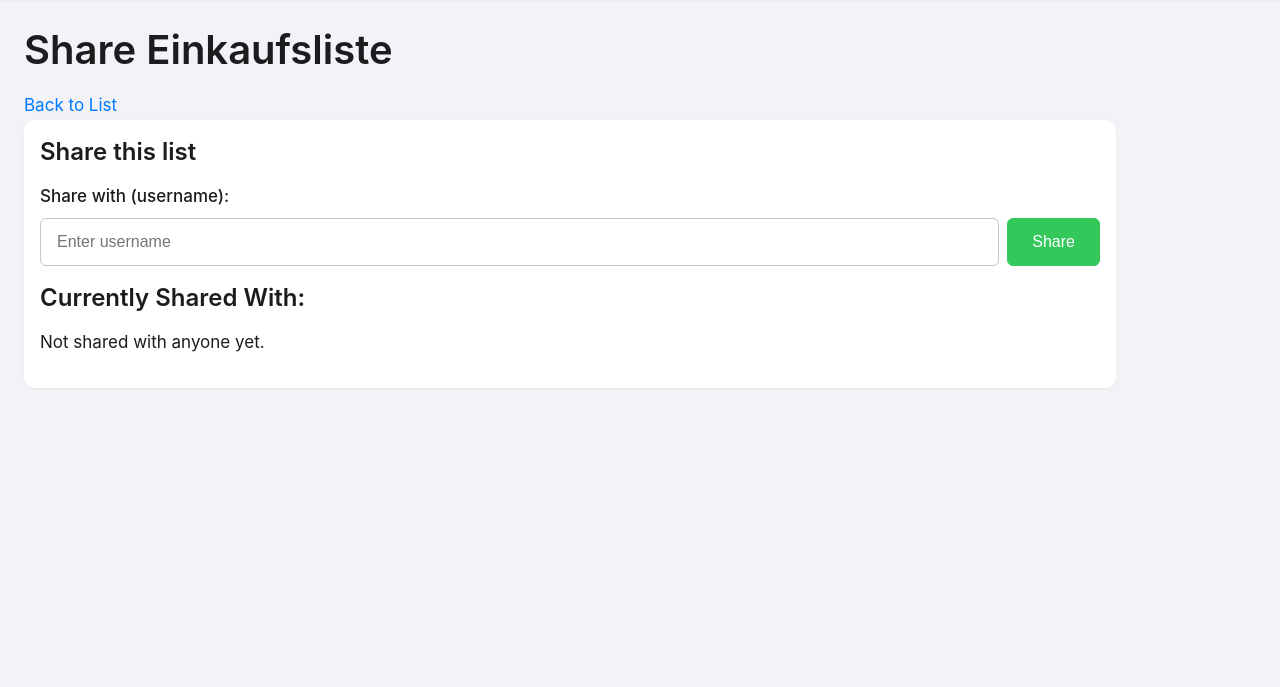
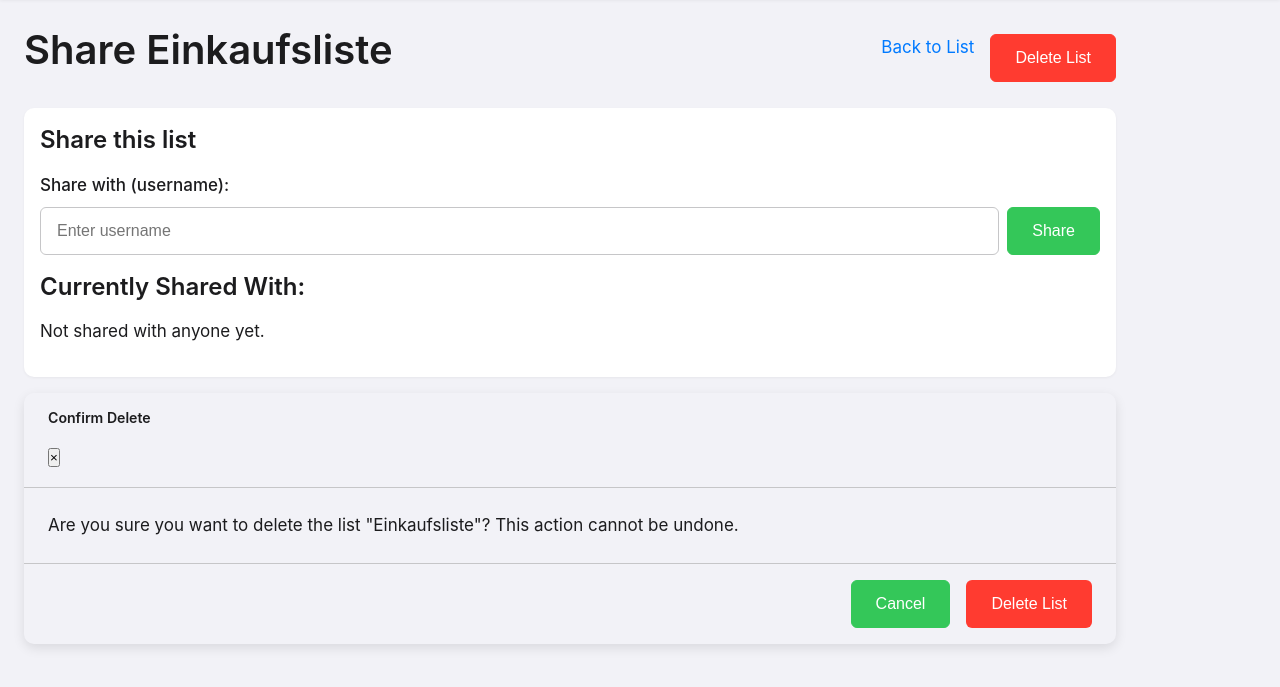
Before and after one commit to Saschakew/ShoppingLists, a Flask app: page /list/1/share in a window 1280 px wide. Shown: the part 86-773 px from the top of the page. Run offline with Flask 3, Linux system fonts and the light colour scheme; a user stored in the database is signed in.

Commit message:
delete lists and bugfix

```diff
--- a/shopping_list_app/main.py
+++ b/shopping_list_app/main.py
@@ -106,10 +106,13 @@ def list_detail(list_id):
         category_key = item.category if item.category in items_by_category else 'Other'
         items_by_category[category_key].append(item)
 
-    return render_template('list_detail.html', list=list_instance,
+    return render_template('list_detail.html',
+                           list=list_instance,
                            items_by_category=items_by_category,
                            categories_ordered=PREDEFINED_CATEGORIES,
-                           current_user=current_user)
+                           current_user=current_user,
+                           is_owner=is_owner,
+                           is_shared_with_user=is_shared_with_user)
 
 
 @main.route('/item/<int:item_id>/delete', methods=['POST'])
@@ -153,7 +156,7 @@ def share_list_page(list_id):
     # Only the owner can see the share page with sharing controls
     can_share = is_owner
 
-    return render_template('share_list.html', list=list_to_share, can_share=can_share)
+    return render_template('share_list.html', list=list_to_share, can_share=can_share, is_owner=is_owner)
 
 @main.route('/list/<int:list_id>/share', methods=['POST'])
 @login_required
@@ -428,3 +431,29 @@ def api_delete_item(list_id):
         'success': True,
         'item_id': item_id
     })
+
+
+@main.route('/list/<int:list_id>/delete', methods=['POST'])
+@login_required
+def delete_list(list_id):
+    """Delete a shopping list"""
+    list_instance = ShoppingList.query.get_or_404(list_id)
+
+    # Only the owner can delete a list
+    if list_instance.owner_id != current_user.id:
+        flash('You do not have permission to delete this list.', 'danger')
+        return redirect(url_for('main.share_list_page', list_id=list_id))
+
+    list_name = list_instance.name
+
+    # Delete the list (cascade will handle items and shares)
+    db.session.delete(list_instance)
+
+    # If this was the user's favorite list, unset it
+    if current_user.favorite_list_id == list_id:
+        current_user.favorite_list_id = None
+
+    db.session.commit()
+
+    flash(f'List "{list_name}" has been deleted.', 'success')
+    return redirect(url_for('main.dashboard'))
--- a/shopping_list_app/static/css/style.css
+++ b/shopping_list_app/static/css/style.css
@@ -697,3 +697,65 @@ main {
         max-width: 1140px;
     }
 }
+
+/* List Header and Actions Styling */
+.list-header {
+    display: flex;
+    flex-direction: column;
+    margin-bottom: var(--spacing-md);
+    align-items: flex-start;
+}
+
+.list-actions {
+    display: flex;
+    flex-wrap: wrap;
+    gap: var(--spacing-md);
+    margin-top: var(--spacing-sm);
+}
+
+.list-actions .btn-danger {
+    background-color: var(--danger-color);
+    border-color: var(--danger-color);
+    color: var(--text-color-light);
+}
+
+.list-actions .btn-danger:hover {
+    background-color: #e02d23;
+    border-color: #e02d23;
+}
+
+/* Modal Styling */
+.modal-content {
+    border-radius: var(--border-radius-md);
+    box-shadow: var(--shadow-md);
+}
+
+.modal-header {
+    border-bottom: 1px solid var(--border-color);
+    padding: var(--spacing-md) var(--spacing-lg);
+}
+
+.modal-body {
+    padding: var(--spacing-lg);
+}
+
+.modal-footer {
+    border-top: 1px solid var(--border-color);
+    padding: var(--spacing-md) var(--spacing-lg);
+    display: flex;
+    justify-content: flex-end;
+    gap: var(--spacing-md);
+}
+
+/* Desktop Overrides for List Header */
+@media (min-width: 768px) {
+    .list-header {
+        flex-direction: row;
+        justify-content: space-between;
+        align-items: center;
+    }
+
+    .list-actions {
+        margin-top: 0;
+    }
+}
--- a/shopping_list_app/templates/base.html
+++ b/shopping_list_app/templates/base.html
@@ -39,6 +39,9 @@
     <div class="container">
         {% block content %}{% endblock %}
     </div>
+    <!-- Bootstrap JS for modal functionality -->
+    <script src="https://code.jquery.com/jquery-3.5.1.slim.min.js"></script>
+    <script src="https://cdn.jsdelivr.net/npm/bootstrap@4.6.0/dist/js/bootstrap.bundle.min.js"></script>
     <script src="{{ url_for('static', filename='js/main.js') }}"></script>
     {% block scripts %}{% endblock %}
 </body>
--- a/shopping_list_app/templates/list_detail.html
+++ b/shopping_list_app/templates/list_detail.html
@@ -47,7 +47,7 @@
                                 <span class="item-name">{{ item.item_name }}</span>
                             </div>
                             <div class="item-actions">
-                                {% if current_user.id == list.owner_id or current_user.id == item.added_by_id %}
+                                {% if is_owner or is_shared_with_user %}
                                     <form method="POST" action="{{ url_for('main.delete_item', item_id=item.id) }}" style="display: inline;">
                                         <button type="submit" class="btn-delete">✕</button>
                                     </form>
@@ -73,7 +73,7 @@
                             <span class="item-name">{{ item.item_name }}</span>
                         </div>
                         <div class="item-actions">
-                             {% if current_user.id == list.owner_id or current_user.id == item.added_by_id %}
+                             {% if is_owner or is_shared_with_user %}
                                 <form method="POST" action="{{ url_for('main.delete_item', item_id=item.id) }}" style="display: inline;">
                                     <button type="submit" class="btn-delete">✕</button>
                                 </form>
--- a/shopping_list_app/templates/share_list.html
+++ b/shopping_list_app/templates/share_list.html
@@ -5,7 +5,14 @@
 {% block content %}
     <div class="list-header">
         <h1>Share {{ list.name }}</h1>
-        <a href="{{ url_for('main.list_detail', list_id=list.id) }}" class="back-link">Back to List</a>
+        <div class="list-actions">
+            <a href="{{ url_for('main.list_detail', list_id=list.id) }}" class="back-link">Back to List</a>
+            {% if is_owner %}
+            <button type="button" class="btn btn-danger" data-toggle="modal" data-target="#deleteListModal">
+                Delete List
+            </button>
+            {% endif %}
+        </div>
     </div>
 
     {# Display Flashed Messages #}
@@ -46,4 +53,29 @@
             {% endif %}
         </div>
     </div>
+
+    {% if is_owner %}
+    <!-- Delete List Confirmation Modal -->
+    <div class="modal fade" id="deleteListModal" tabindex="-1" role="dialog" aria-labelledby="deleteListModalLabel" aria-hidden="true">
+        <div class="modal-dialog" role="document">
+            <div class="modal-content">
+                <div class="modal-header">
+                    <h5 class="modal-title" id="deleteListModalLabel">Confirm Delete</h5>
+                    <button type="button" class="close" data-dismiss="modal" aria-label="Close">
+                        <span aria-hidden="true">&times;</span>
+                    </button>
+                </div>
+                <div class="modal-body">
+                    Are you sure you want to delete the list "{{ list.name }}"? This action cannot be undone.
+                </div>
+                <div class="modal-footer">
+                    <button type="button" class="btn btn-secondary" data-dismiss="modal">Cancel</button>
+                    <form method="POST" action="{{ url_for('main.delete_list', list_id=list.id) }}">
+                        <button type="submit" class="btn btn-danger">Delete List</button>
+                    </form>
+                </div>
+            </div>
+        </div>
+    </div>
+    {% endif %}
 {% endblock %}
```
